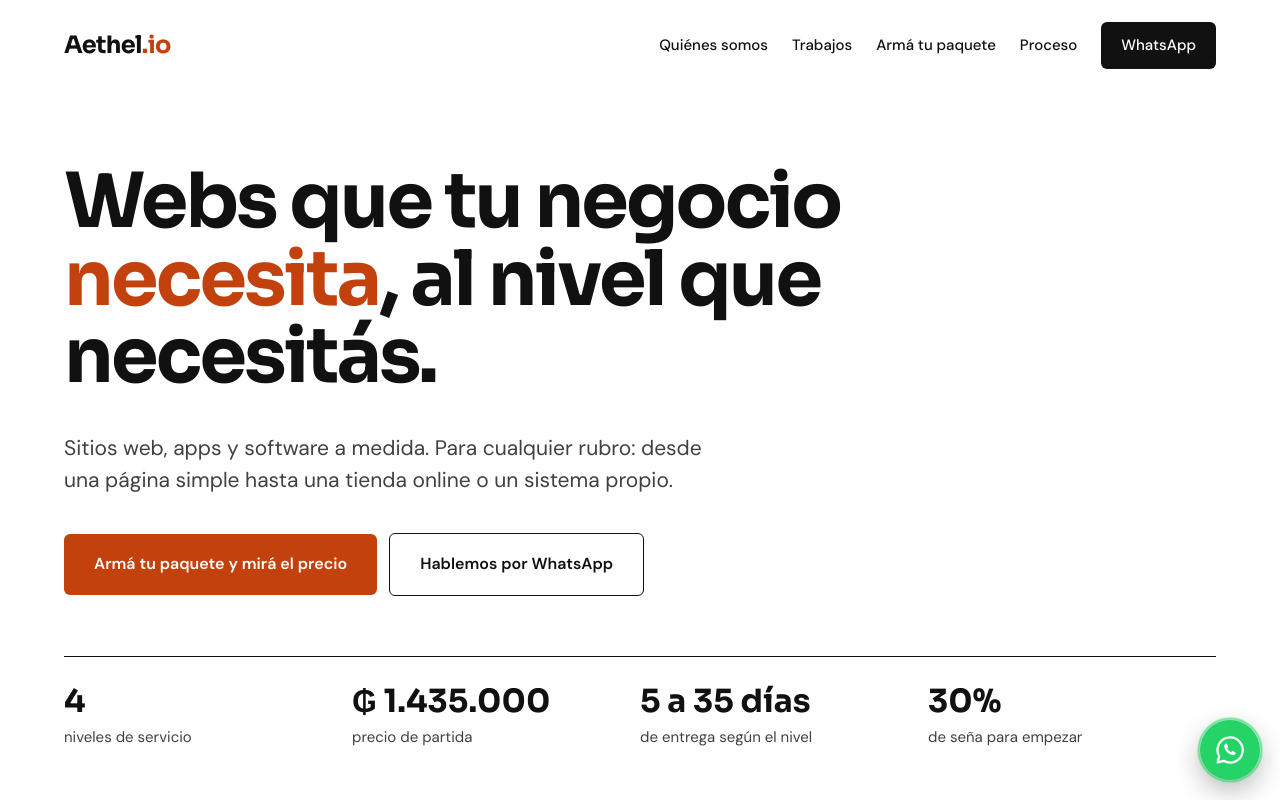
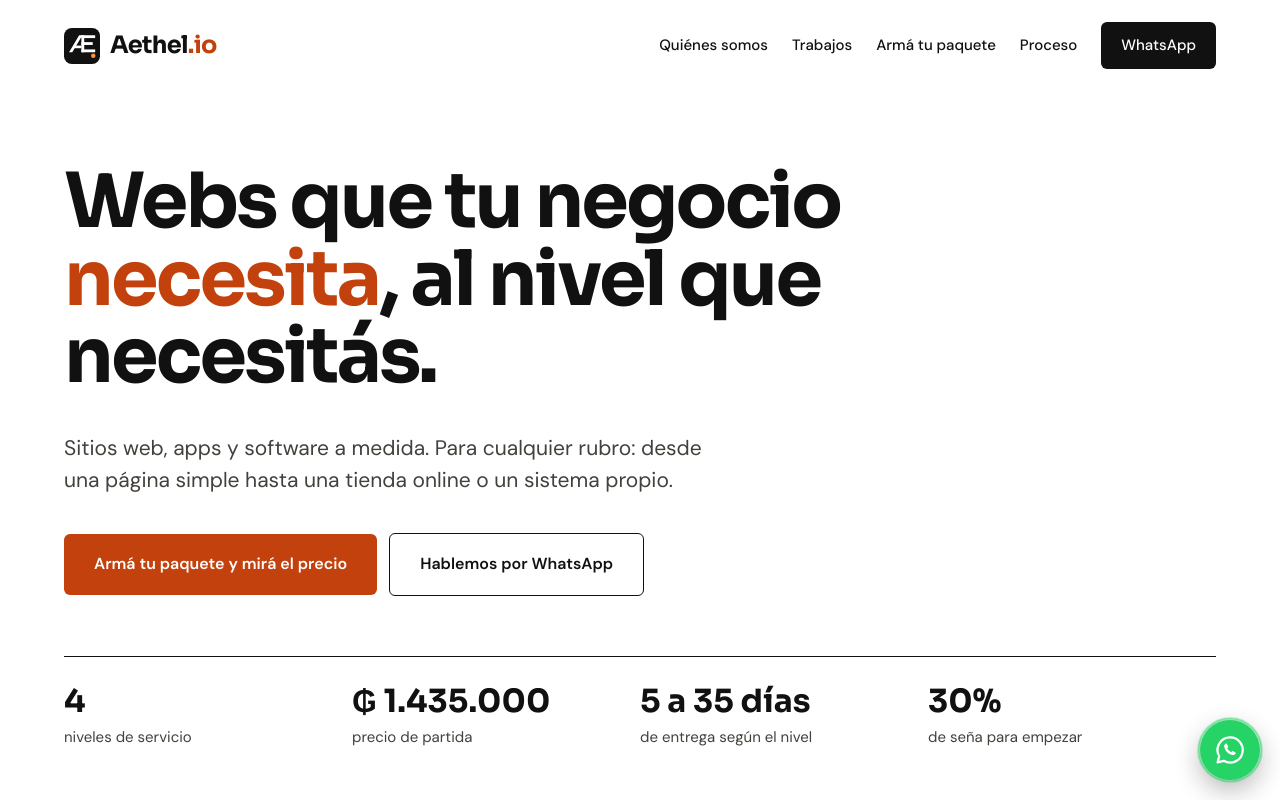
Before and after one commit to josuanonimus-hue/aethel.io, a plain HTML site: page index.html in a window 1280 px wide. Shown: the top 800 px of the page. Drawn offline with Linux system fonts and the light colour scheme.

Commit message:
rebranding

```diff
--- a/index.html
+++ b/index.html
@@ -28,7 +28,7 @@
 <body>
 
 <header class="wrap" style="display:flex;flex-wrap:wrap;align-items:center;justify-content:space-between;gap:16px;padding-top:22px;padding-bottom:22px">
-<a href="#" aria-label="Aethel.io, inicio" style="text-decoration:none;font-family:Sora,sans-serif;font-weight:700;font-size:24px;letter-spacing:-0.03em">Aethel<span style="color:#C2410C">.io</span></a>
+<a href="#" aria-label="Aethel.io, inicio" style="text-decoration:none;display:flex;align-items:center;gap:10px;font-family:Sora,sans-serif;font-weight:700;font-size:24px;letter-spacing:-0.03em"><svg width="36" height="36" viewBox="0 0 64 64" aria-hidden="true"><rect width="64" height="64" rx="14" fill="#111111"/><g transform="translate(32 28) scale(0.72) translate(-48 -39)" fill="#FFFFFF"><polygon points="41,18 49,18 24,60 16,60"/><rect x="46.5" y="18" width="7" height="42"/><rect x="46.5" y="18" width="34" height="7"/><rect x="46.5" y="35" width="28" height="7"/><rect x="46.5" y="53" width="34" height="7"/><rect x="28" y="43.5" width="19" height="6.5"/></g><circle cx="52" cy="49.5" r="4" fill="#FB923C"/></svg><span>Aethel<span style="color:#C2410C">.io</span></span></a>
 <nav aria-label="Principal" style="display:flex;flex-wrap:wrap;gap:24px;align-items:center;font-size:15px;font-weight:500">
 <a href="#nosotros">Quiénes somos</a>
 <a href="#trabajos">Trabajos</a>
```
Also changed, not shown: assets/icons/apple-touch-icon.png, assets/icons/favicon.svg, assets/icons/icon-192.png, assets/icons/icon-512.png, favicon.ico.
